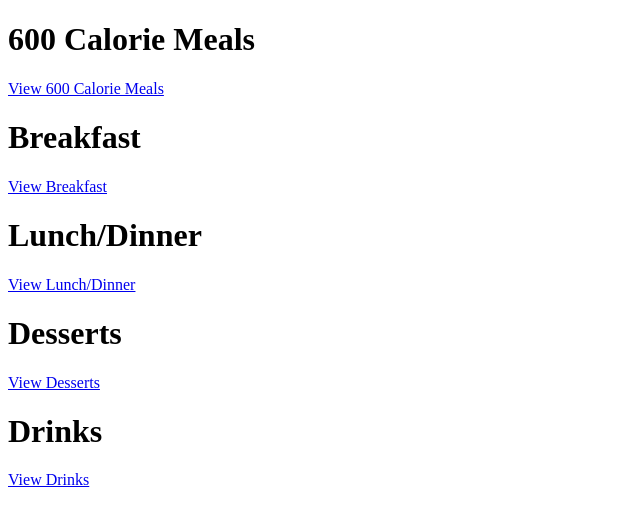
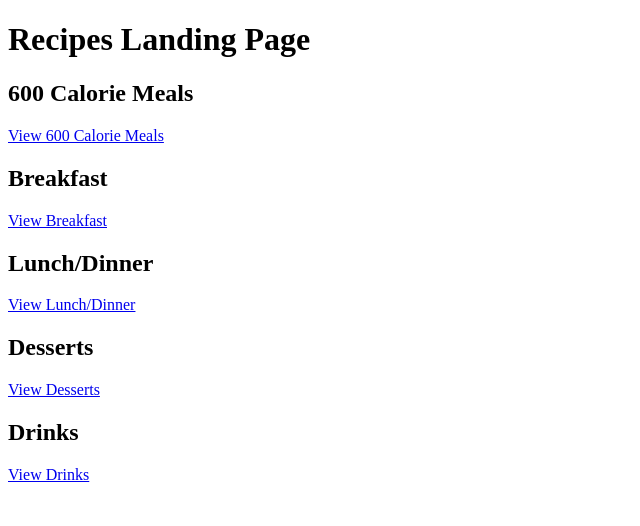
Before and after one commit to DSBwizzard/odin-recipes, a plain HTML site: page recipes/recipes.html in a window 1280 px wide. Shown: the whole page, without its empty margins (0-640 px from the left). Drawn offline with Linux system fonts and the light colour scheme.

Commit message:
tidy up headers

```diff
--- a/recipes/recipes.html
+++ b/recipes/recipes.html
@@ -6,15 +6,16 @@
     <title>Document</title>
 </head>
 <body>
-    <h1>600 Calorie Meals</h1>
+    <h1>Recipes Landing Page</h1>
+    <h2>600 Calorie Meals</h2>
     <a href="./600-calorie-meals/600-calorie-meals.html">View 600 Calorie Meals</a>
-    <h1>Breakfast</h1>
+    <h2>Breakfast</h2>
     <a href="recipes/tomato-bisque/tomatobisque.html">View Breakfast</a>
-    <h1>Lunch/Dinner</h1>
+    <h2>Lunch/Dinner</h2>
     <a href="recipes/tomato-bisque/tomatobisque.html">View Lunch/Dinner</a>
-    <h1>Desserts</h1>
+    <h2>Desserts</h2>
     <a href="recipes/tomato-bisque/tomatobisque.html">View Desserts</a>
-    <h1>Drinks</h1>
+    <h2>Drinks</h2>
     <a href="recipes/tomato-bisque/tomatobisque.html">View Drinks</a>
 </body>
 </html>
```
